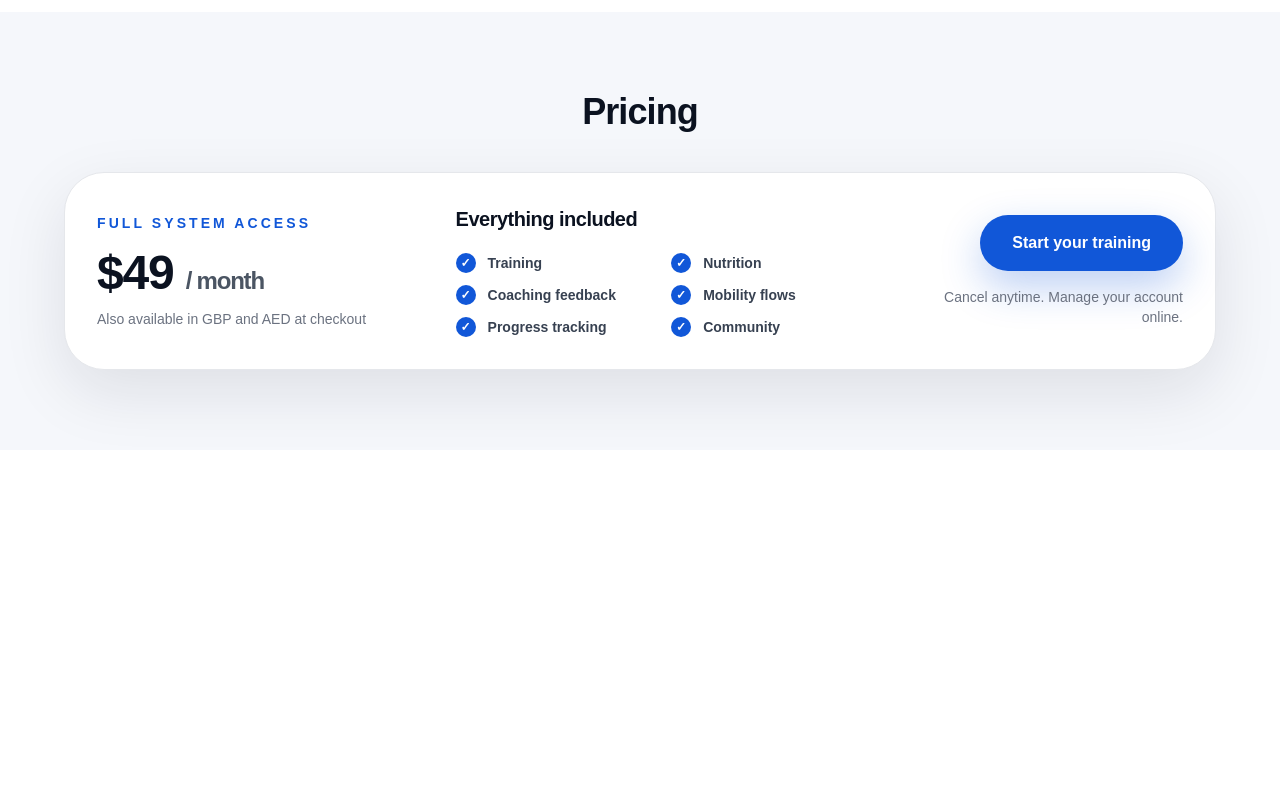
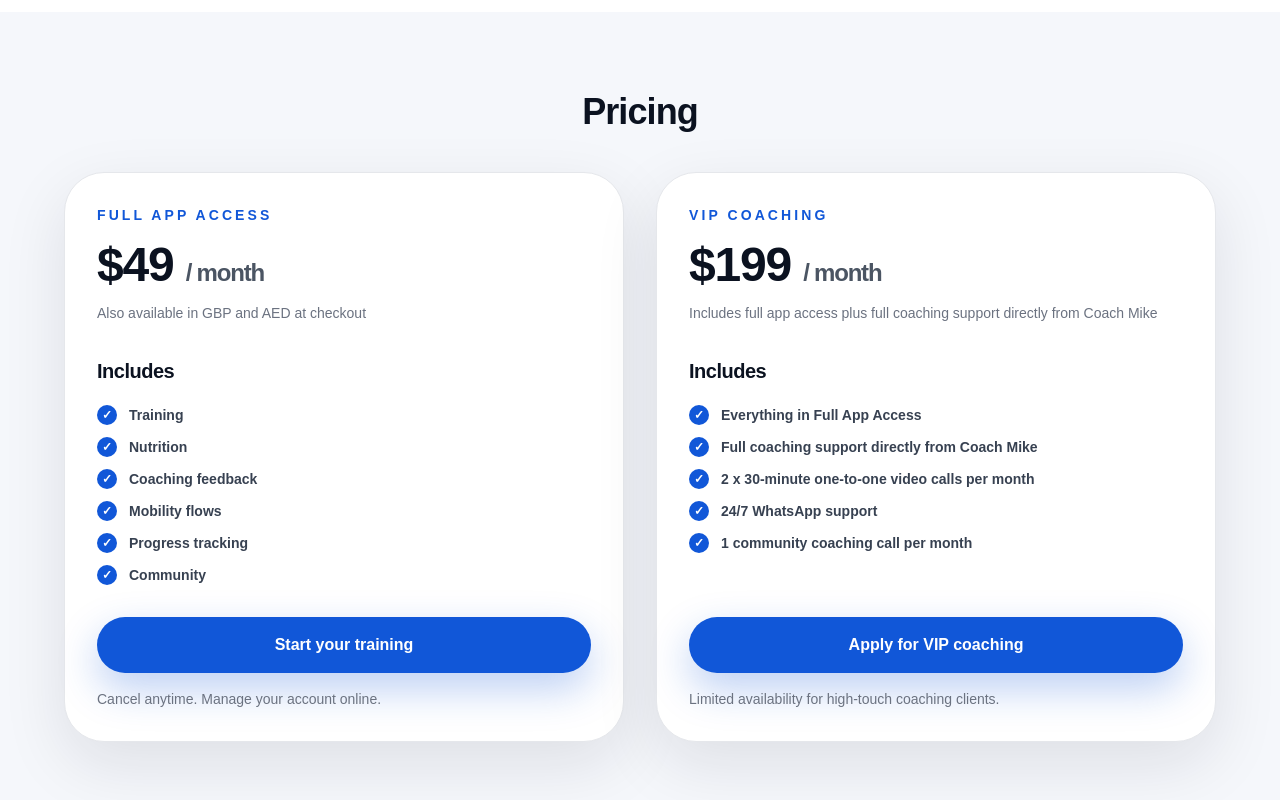
Before and after one commit to Nicho9/elite-pocket-pt-landing, a Next.js app: page / in a window 1280 px wide. Shown: the part 5581-6381 px from the top of the page. Before the commit the page ends 6031 px from the top, so only its background shows below. Built offline with nearby package versions, Linux system fonts and the light colour scheme; no server answers.

Commit message:
Update pricing section with app and VIP coaching plans

```diff
--- a/src/app/page.tsx
+++ b/src/app/page.tsx
@@ -625,34 +625,69 @@ export default function Home() {
           <h2 className="text-center text-3xl font-bold tracking-tight text-[#0B1220] sm:text-4xl">
             Pricing
           </h2>
-          <div className="mt-10 grid gap-8 rounded-[2.5rem] border border-[#E5E7EB] bg-white p-8 shadow-[0_22px_64px_rgba(15,23,42,0.1)] lg:grid-cols-[0.95fr_1.25fr_0.8fr] lg:items-center lg:gap-10">
-            <div>
-              <p className="text-sm font-bold uppercase tracking-[0.22em] text-[#1157D8]">
-                Full System Access
-              </p>
-              <p className="mt-4 text-5xl font-bold tracking-tight text-[#0B1220]">
-                $49 <span className="text-2xl font-semibold text-[#4B5563]">/ month</span>
-              </p>
-              <p className="mt-3 text-sm font-medium text-[#6B7280]">
-                Also available in GBP and AED at checkout
-              </p>
-            </div>
-
-            <div>
-              <h3 className="text-xl font-bold tracking-tight text-[#0B1220]">
-                Everything included
-              </h3>
-              <div className="mt-5 grid grid-cols-1 gap-3 sm:grid-cols-2">
+          <div className="mt-10 grid gap-8 lg:grid-cols-2">
             {[
+              {
+                title: "Full App Access",
+                price: "$49",
+                smallText: "Also available in GBP and AED at checkout",
+                includes: [
                   "Training",
                   "Nutrition",
                   "Coaching feedback",
                   "Mobility flows",
                   "Progress tracking",
                   "Community",
-                ].map((item) => (
-                  <div key={item} className="flex items-center gap-3 text-sm font-semibold text-[#374151]">
-                    <span className="flex size-5 items-center justify-center rounded-full bg-[#1157D8] text-xs font-bold text-white">
+                ],
+                buttonText: "Start your training",
+                note: "Cancel anytime. Manage your account online.",
+              },
+              {
+                title: "VIP Coaching",
+                price: "$199",
+                smallText:
+                  "Includes full app access plus full coaching support directly from Coach Mike",
+                includes: [
+                  "Everything in Full App Access",
+                  "Full coaching support directly from Coach Mike",
+                  "2 x 30-minute one-to-one video calls per month",
+                  "24/7 WhatsApp support",
+                  "1 community coaching call per month",
+                ],
+                buttonText: "Apply for VIP coaching",
+                note: "Limited availability for high-touch coaching clients.",
+              },
+            ].map((plan) => (
+              <div
+                key={plan.title}
+                className="flex h-full flex-col rounded-[2.5rem] border border-[#E5E7EB] bg-white p-8 shadow-[0_22px_64px_rgba(15,23,42,0.1)]"
+              >
+                <div>
+                  <p className="text-sm font-bold uppercase tracking-[0.22em] text-[#1157D8]">
+                    {plan.title}
+                  </p>
+                  <p className="mt-4 text-5xl font-bold tracking-tight text-[#0B1220]">
+                    {plan.price}{" "}
+                    <span className="text-2xl font-semibold text-[#4B5563]">
+                      / month
+                    </span>
+                  </p>
+                  <p className="mt-3 text-sm font-medium leading-6 text-[#6B7280]">
+                    {plan.smallText}
+                  </p>
+                </div>
+
+                <div className="mt-8 flex-1">
+                  <h3 className="text-xl font-bold tracking-tight text-[#0B1220]">
+                    Includes
+                  </h3>
+                  <div className="mt-5 grid grid-cols-1 gap-3">
+                    {plan.includes.map((item) => (
+                      <div
+                        key={item}
+                        className="flex items-center gap-3 text-sm font-semibold text-[#374151]"
+                      >
+                        <span className="flex size-5 shrink-0 items-center justify-center rounded-full bg-[#1157D8] text-xs font-bold text-white">
                           ✓
                         </span>
                         {item}
@@ -661,17 +696,19 @@ export default function Home() {
                   </div>
                 </div>
 
-            <div className="lg:text-right">
+                <div className="mt-8">
                   <a
                     href="#early-access"
-                className="inline-flex w-full justify-center rounded-full bg-[#1157D8] px-8 py-4 text-base font-bold text-white shadow-[0_16px_40px_rgba(17,87,216,0.28)] transition hover:bg-[#0A39A8] lg:w-auto"
+                    className="inline-flex w-full justify-center rounded-full bg-[#1157D8] px-8 py-4 text-base font-bold text-white shadow-[0_16px_40px_rgba(17,87,216,0.28)] transition hover:bg-[#0A39A8]"
                   >
-                Start your training
+                    {plan.buttonText}
                   </a>
                   <p className="mt-4 text-sm font-medium text-[#6B7280]">
-                Cancel anytime. Manage your account online.
+                    {plan.note}
                   </p>
                 </div>
+              </div>
+            ))}
           </div>
         </div>
       </section>
```
Lines whose indentation alone changed are shown as unchanged.
